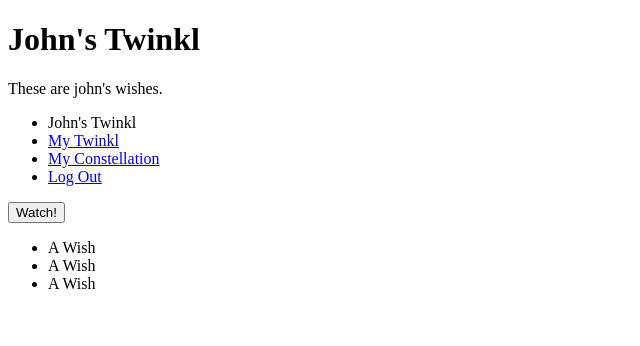
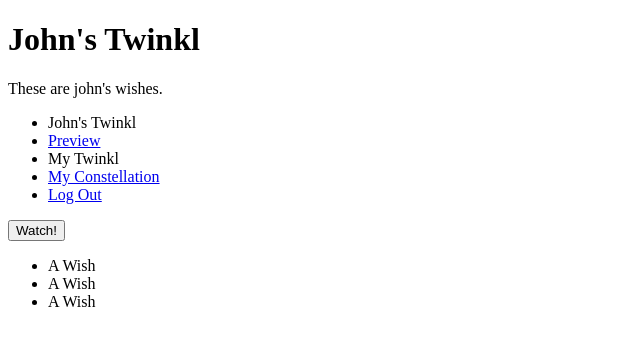
Before and after one commit to j-o-sh/twinkl.nuxt, a Nuxt app: page /1234 in a window 1280 px wide. Shown: the top 346 px of the page, without its empty margins (0-640 px from the left). Built offline with nearby package versions, Linux system fonts and the light colour scheme.

Commit message:
extract the menu

```diff
--- /dev/null
+++ b/components/twinkl-menu.vue
@@ -0,0 +1,17 @@
+<template>
+<!--
+  The whole nav only renders when logged in. Otherwise, only the 'Go home'
+  option will render, not as 'Log Out' but as 'Twinkl Home'
+-->
+<nav>
+  <ul>
+    <!-- Only when on John's Twinkl -->
+    <li>John's Twinkl</li>
+    <!-- Only when on 'My Twinkl' -->
+    <li><nuxt-link to="/1234">Preview</nuxt-link></li>
+    <li>My Twinkl</li>
+    <li><nuxt-link to="/1234/constellation">My Constellation</nuxt-link></li>
+    <li><nuxt-link to="/">Log Out</nuxt-link></li>
+  </ul>
+</nav>
+</template>
--- a/pages/1234/constellation.vue
+++ b/pages/1234/constellation.vue
@@ -13,15 +13,7 @@ export default { name: 'constellation-page' }
   </header>
 
   <aside>
-    <!-- this only exists when logged in -->
-    <nav>
-      <ul>
-        <li><nuxt-link to="/1234">Preview</nuxt-link></li>
-        <li><nuxt-link to="/1234/mine">My Twinkl</nuxt-link></li>
-        <li>My Constellation</li>
-        <li><nuxt-link to="/">Log Out</nuxt-link></li>
-      </ul>
-    </nav>
+    <twinkl-menu />
   </aside>
 
   <main>
--- a/pages/1234/index.vue
+++ b/pages/1234/index.vue
@@ -10,15 +10,7 @@ export default { name: 'wishlist-page' }
   </header>
 
   <aside>
-    <!-- this only exists when logged in -->
-    <nav>
-      <ul>
-        <li>John's Twinkl</li>
-        <li><nuxt-link to="/1234/mine">My Twinkl</nuxt-link></li>
-        <li><nuxt-link to="/1234/constellation">My Constellation</nuxt-link></li>
-        <li><nuxt-link to="/">Log Out</nuxt-link></li>
-      </ul>
-    </nav>
+    <twinkl-menu />
   </aside>
 
   <main>
--- a/pages/1234/mine.vue
+++ b/pages/1234/mine.vue
@@ -10,15 +10,7 @@ export default { name: 'mine-page' }
   </header>
 
   <aside>
-    <!-- this only exists when logged in -->
-    <nav>
-      <ul>
-        <li><nuxt-link to="/1234">Preview</nuxt-link></li>
-        <li>My Twinkl</li>
-        <li><nuxt-link to="/1234/constellation">My Constellation</nuxt-link></li>
-        <li><nuxt-link to="/">Log Out</nuxt-link></li>
-      </ul>
-    </nav>
+    <twinkl-menu />
   </aside>
 
   <main>
```
